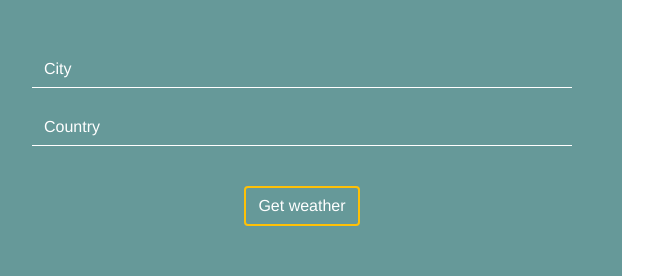
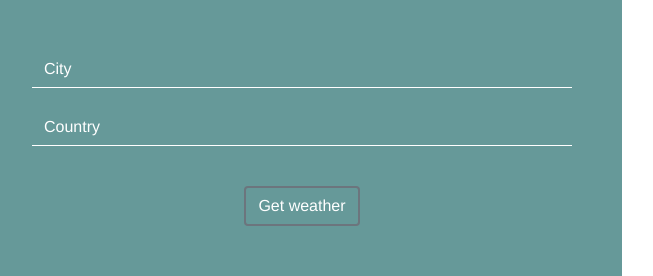
Before and after one commit to swati1707/weather-app, a React (Create React App) app: page / in a window 1280 px wide. Shown: the top 276 px of the page, without its empty margins (18-671 px from the left). Built offline with nearby package versions, Linux system fonts and the light colour scheme.

Commit message:
new commit

```diff
--- a/src/components/form.jsx
+++ b/src/components/form.jsx
@@ -12,7 +12,7 @@ const Form = props => {
                         <input className="form-control" type="text" name="country" placeholder="Country" autoComplete="off" />
                     </div>
                     <div>
-                        <button className="btn btn-warning">Get weather</button>
+                        <button className="btn btn-secondary">Get weather</button>
                     </div>
             </form>
         </div>
--- a/src/components/weather.jsx
+++ b/src/components/weather.jsx
@@ -11,6 +11,7 @@ const Weather = props => {
 
               {minmaxTemp(props.temp_max,props.temp_min)}
 
+                <br></br>
               <h4 className="py-3">{props.description}</h4>
           </div>
       </div>
@@ -22,6 +23,7 @@ function minmaxTemp(min,max){
         return(
             <h3>
                 <span className="px-4">{min}&deg;</span>
+                <span>|</span>
                 <span className="px-4">{max}&deg;</span>
             </h3>
         )
--- a/src/index.css
+++ b/src/index.css
@@ -36,7 +36,7 @@ button{
   border-width: 2px !important;
 }
 button:hover{
-  background-color: #ffc107 !important;
+  background-color: #6c757d !important;
   border:none;
 }
 input[type="text"]:focus{
```
